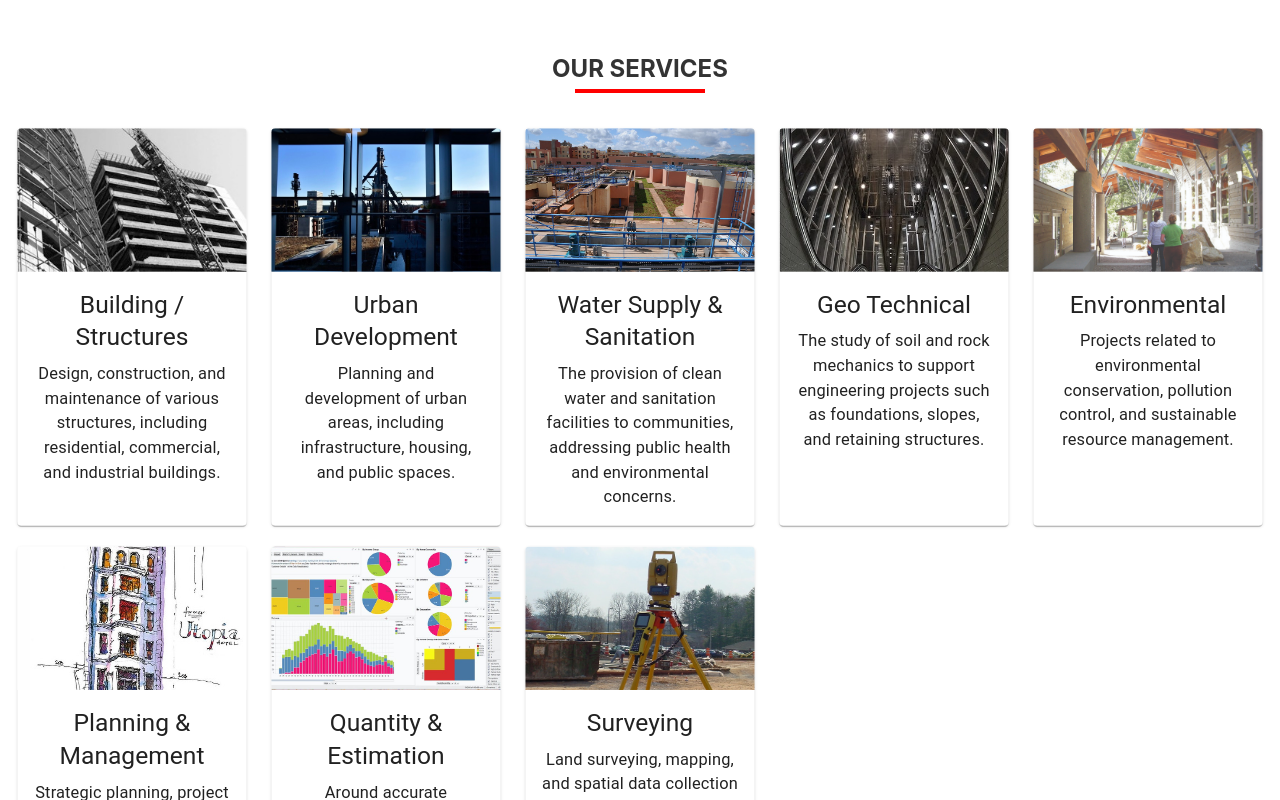
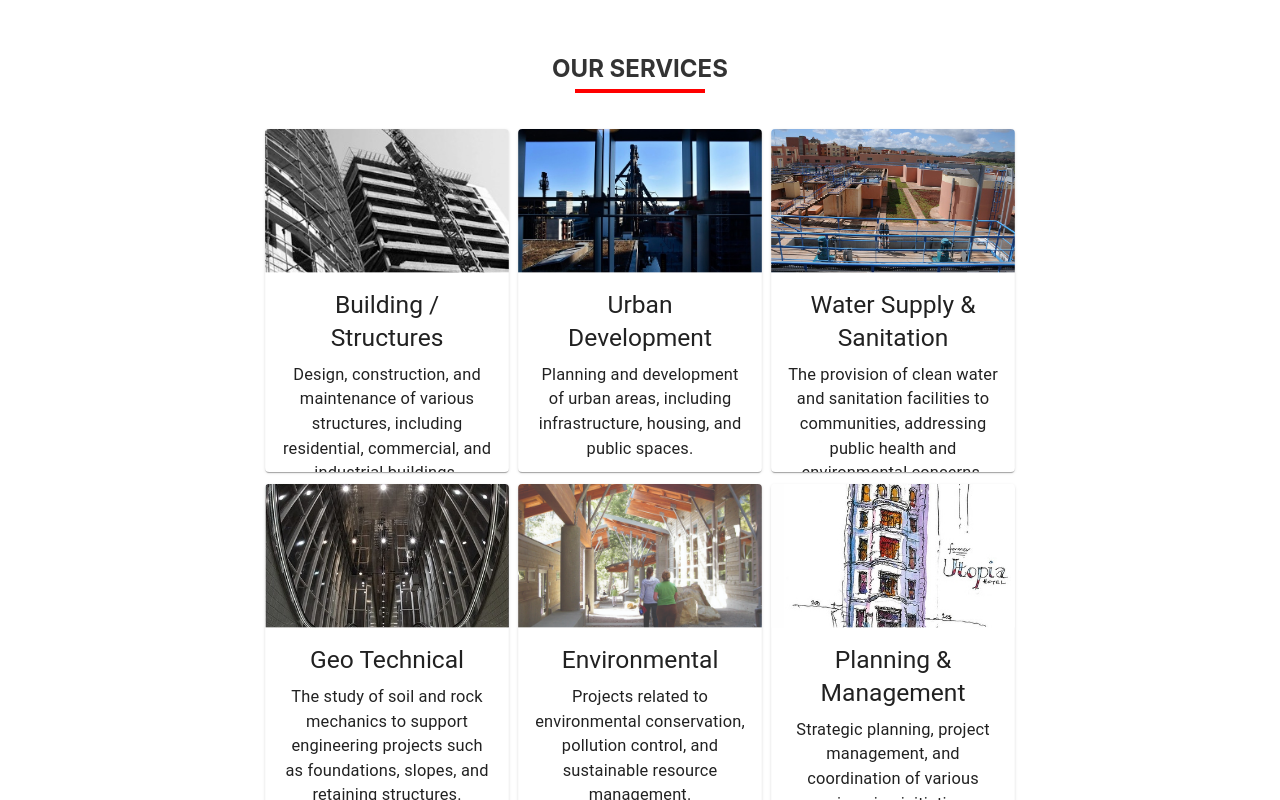
Before and after one commit to shahiryarverified/irtaqa-designs, a React (Create React App) app: page / in a window 1280 px wide. Shown: the part 1520-2320 px from the top of the page. Built offline with nearby package versions, Linux system fonts and the light colour scheme.

Commit message:
Fixed Up Services

```diff
--- a/src/components/ServicesSection/style.css
+++ b/src/components/ServicesSection/style.css
@@ -46,11 +46,13 @@
 
   .services-grid {
     display: grid;
-    grid-template-columns: repeat(auto-fit, minmax(200px, 1fr));
-    gap: 30px;
-    padding: 0;
-    margin: 0;
-    list-style: none;
+    justify-content: center;
+    grid-template-columns: repeat(auto-fit, minmax(30%, 1fr));
+    gap: 2%;
+    padding-left: 10%;
+    padding-right: 10%;
+    margin-left: 10%;
+    margin-right: 10%;
   }
 
   .service-card {
```
